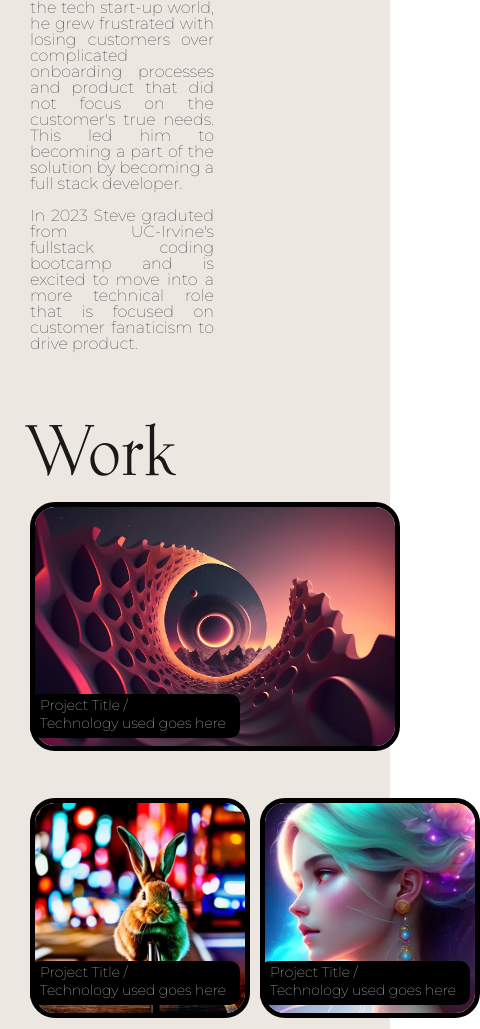
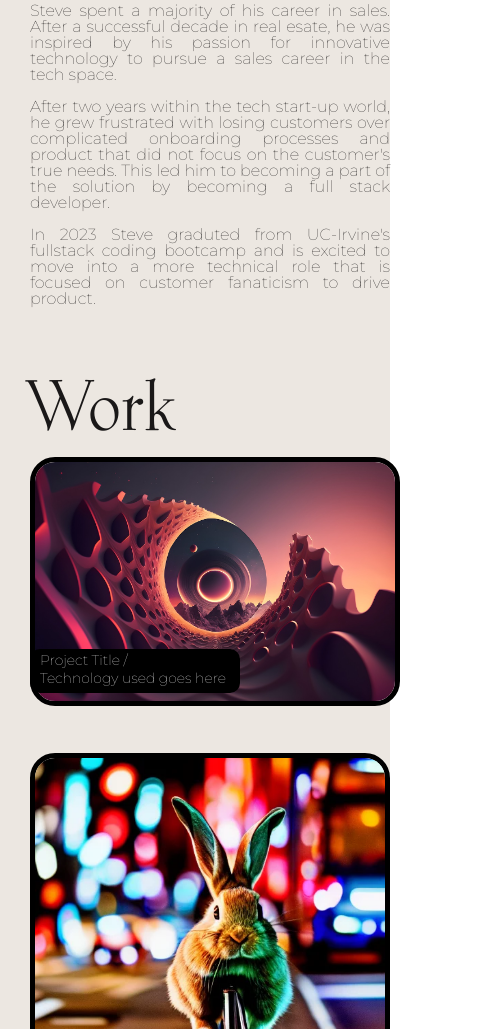
Before and after one commit to ultimated1228/02-portfolio, a plain HTML site: page index.html in a window 390 px wide. Shown: the part 971-2000 px from the top of the page, 480 px wide, since content can reach past the window. Drawn offline with Linux system fonts and the light colour scheme; files whose address does not match are found by name.

Commit message:
Changes to readme and CSS

```diff
--- a/assets/style.css
+++ b/assets/style.css
@@ -34,7 +34,6 @@
     display: block;
     align-items: center;
     justify-content: center;
-
 
 }
 
@@ -320,6 +319,12 @@ hr:after {
 /*BEGIN MEDIA QUERY*/
 
 @media screen and (max-width: 625px) {
+    #right-nav-about {
+        flex-direction:column-reverse;
+    }
+
+
+
     .left-nav {
         position: absolute;
         top: 10px;
@@ -333,6 +338,10 @@ hr:after {
     .left-nav-header {
 
         display: flex;
+    }
+
+    .right-nav-smaller-images{
+        flex-direction:column;
     }
 
     /* .top-nav-header {
```
Also changed, not shown: 1 other file.
